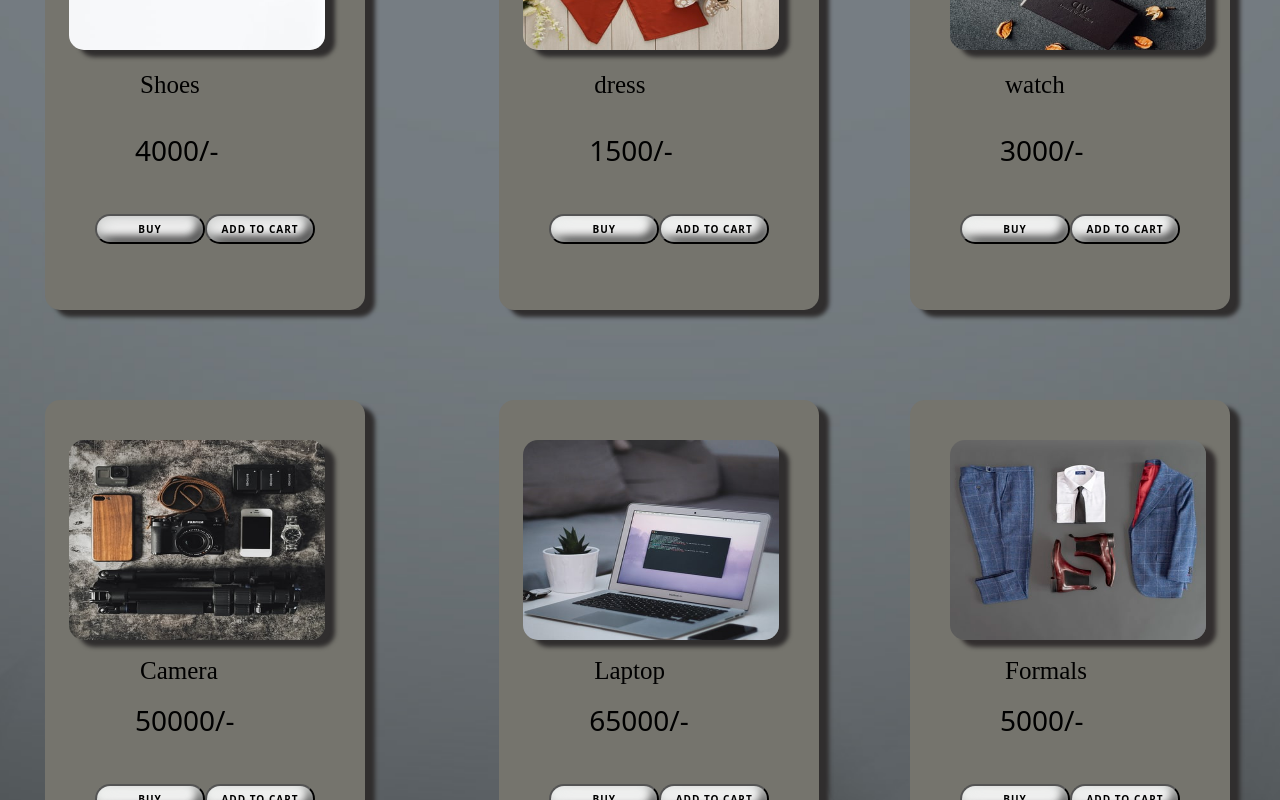
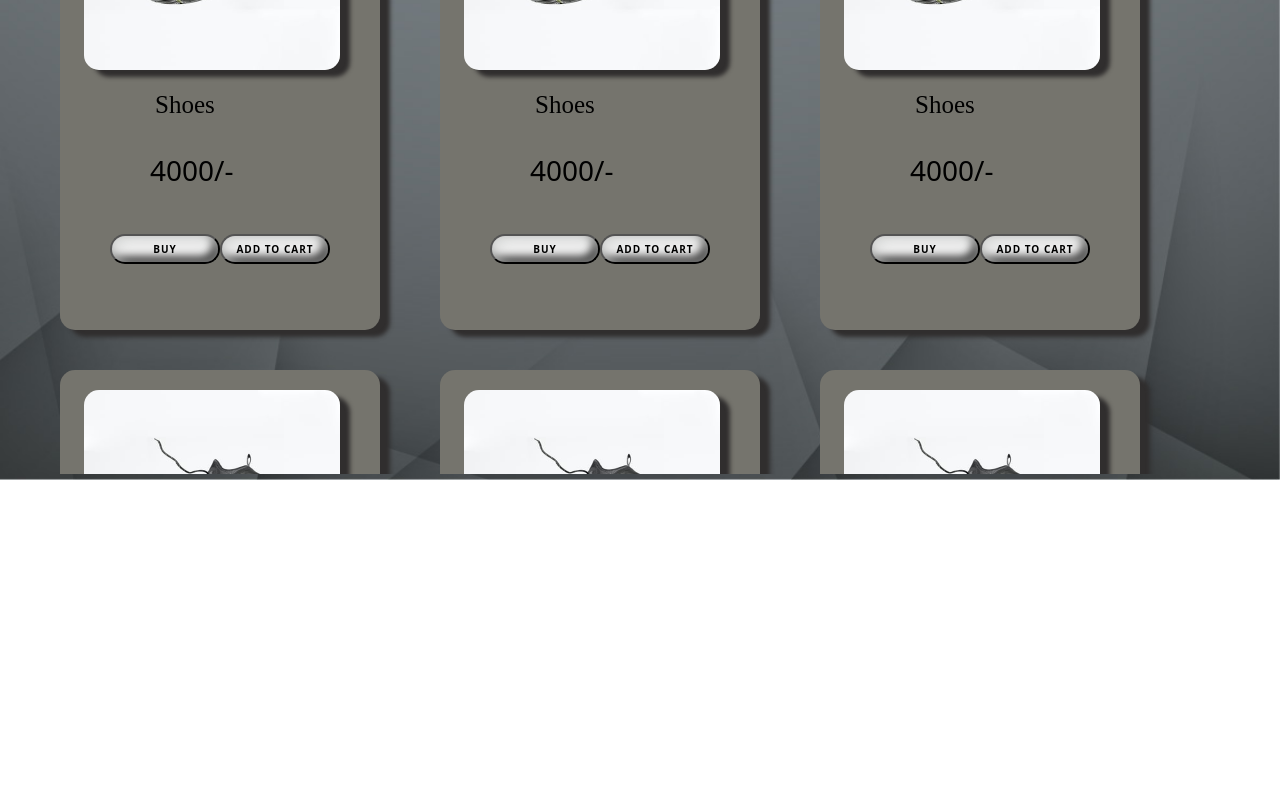
Before and after one commit to shithins/e-commerce-app, a React (Create React App) app: page /products in a window 1280 px wide. Shown: the part 320-1120 px from the top of the page. After the commit the page ends 800 px from the top, so only its background shows below. Built offline with nearby package versions, Linux system fonts and the light colour scheme.

Commit message:
design modifications

```diff
--- a/src/components/cartpage/cartpage.js
+++ b/src/components/cartpage/cartpage.js
@@ -9,6 +9,7 @@ const Cartpage = () => {
         <div className="cart-main">
             <h2>MY CART</h2>
             <button>Buy Cart</button>
+            <div className="cart-card-main">
             <div className="cart-box1">
                 <img src={cartimg1} alt="pro"/>
                 <h1>750/-</h1>
@@ -37,7 +38,7 @@ const Cartpage = () => {
                 <button onClick={ () => history.push("/checkout")}>Buy Now</button>
                 </div>
             </div>
-            <div className="cart-box2">
+            <div className="cart-box1">
                 <img src={cartimg1} alt="pro"/>
                 <h1>750/-</h1>
                 <h2>Hoodies</h2>
@@ -62,10 +63,13 @@ const Cartpage = () => {
                     </select>
                 </div>
                 <div className="cart-buynow">
-                <button>Buy Now</button>
+                <button onClick={ () => history.push("/checkout")}>Buy Now</button>
                 </div>
             </div>
+            </div>
+
         </div>
+
     )
 }
 
--- a/src/components/producthome/producthome.css
+++ b/src/components/producthome/producthome.css
@@ -1,5 +1,5 @@
 .product-main{
-    height: 150vh;
+    height: 85vh;
     width: 100%;
     background:url('../../images/grey-bg.jpg');
     position: relative;
@@ -12,13 +12,28 @@
 
 /*main div*/
 
+.pro-card-main{
+    position: absolute;
+    top: 10px;
+    height: 83vh;
+    width: 100%;
+    background-color:transparent;
+    overflow: scroll;
+    display: flex;
+    flex-wrap: wrap;
+}
+
+.pro-card-main::-webkit-scrollbar {
+    display: none;
+  }
+
 
 .product-card-1{
-    position: absolute;
+    position: relative;
     height: 60vh;
     width: 25vw;
-    left: 45px;
-    top: 30px;
+    margin-top: 40px;
+    margin-left: 60px;
     background-color: rgb(117, 116, 109);
     align-items: center;
     text-align: center ;
@@ -26,71 +41,7 @@
     border-radius: 15px;
     box-shadow: 10px 7px 4px rgb(48, 46, 46);
 }
-.product-card-2{
-    position: absolute;
-    height: 60vh;
-    width: 25vw;
-    left:39%;
-    top: 30px;
-    background-color: rgb(117, 116, 109);
-    align-items: center;
-    text-align: center ;
-    color: black;
-    border-radius: 15px;
-    box-shadow: 10px 7px 4px rgb(48, 46, 46);
-}
-.product-card-3{
-    position: absolute;
-    height: 60vh;
-    width: 25vw;
-    right: 50px;
-    top: 30px;
-    background-color:rgb(117, 116, 109);
-    align-items: center;
-    text-align: center ;
-    color: black;
-    border-radius: 15px;
-    box-shadow: 10px 7px 4px rgb(48, 46, 46);
-}
-.product-card-4{
-    position: absolute;
-    height: 60vh;
-    width: 25vw;
-    left: 45px;
-    bottom: 15vh;
-    background-color:rgb(117, 116, 109);
-    align-items: center;
-    text-align: center ;
-    color: black;
-    border-radius: 15px;
-    box-shadow: 10px 7px 4px rgb(48, 46, 46);
-}
-.product-card-5{
-    position: absolute;
-    height: 60vh;
-    width: 25vw;
-    left: 39%;
-    bottom: 15vh;
-    background-color: rgb(117, 116, 109);
-    align-items: center;
-    text-align: center ;
-    color: black;
-    border-radius: 15px;
-    box-shadow: 10px 7px 4px rgb(48, 46, 46);
-}
-.product-card-6{
-    position: absolute;
-    height: 60vh;
-    width: 25vw;
-    right: 50px;
-    bottom: 15vh;
-    background-color:rgb(117, 116, 109);
-    align-items: center;
-    text-align: center ;
-    color: black;
-    border-radius: 15px;
-    box-shadow: 10px 7px 4px rgb(48, 46, 46);
-}
+
 
 /*images */
 
@@ -105,51 +56,7 @@
     border-radius: 15px;
     box-shadow: 10px 7px 4px rgb(48, 46, 46);
 }
-.product-card-2>img{
-    position: absolute;
-    height: 25vh;
-    width: 20vw;
-    left:24px;
-    top: 20px;
-    border-radius: 15px;
-    box-shadow: 10px 7px 4px rgb(48, 46, 46);
-}
-.product-card-3>img{
-    position: absolute;
-    height: 25vh;
-    width: 20vw;
-    right: 24px;
-    top: 20px;
-    border-radius: 15px;
-    box-shadow: 10px 7px 4px rgb(48, 46, 46);
-}
-.product-card-4>img{
-    position: absolute;
-    height: 25vh;
-    width: 20vw;
-    bottom: 30vh;
-    left: 24px;
-    border-radius: 15px;
-    box-shadow: 10px 7px 4px rgb(48, 46, 46);
-}
-.product-card-5>img{
-    position: absolute;
-    height: 25vh;
-    width: 20vw;
-    bottom: 30vh;
-    left: 24px;
-    border-radius: 15px;
-    box-shadow: 10px 7px 4px rgb(48, 46, 46);
-}
-.product-card-6>img{
-    position: absolute;
-    height: 25vh;
-    width: 20vw;
-    bottom: 30vh;
-    right: 24px;
-    border-radius: 15px;
-    box-shadow: 10px 7px 4px rgb(51, 47, 47);
-}
+
 
 /*names */
 
@@ -160,43 +67,6 @@
     left: 95px;
     font-size: 25px;
     font-family: 'Times New Roman';
-
-
-}.product-card-2>h2{
-    position: absolute;
-    top: 30vh;
-    left: 95px;
-    font-size: 25px;
-    font-family: 'Times New Roman';
-
-}.product-card-3>h2{
-    position: absolute;
-    top: 30vh;
-    left: 95px;
-    font-size: 25px;
-    font-family: 'Times New Roman';
-
-}.product-card-4>h2{
-    position: absolute;
-    top: 32vh;
-    left: 95px;
-    font-size: 25px;
-    font-family: 'Times New Roman';
-
-}.product-card-5>h2{
-    position: absolute;
-    top: 32vh;
-    left: 95px;
-    font-size: 25px;
-    font-family: 'Times New Roman';
-
-}.product-card-6>h2{
-    position: absolute;
-    top: 32vh;
-    left: 95px;
-    font-size: 25px;
-    font-family: 'Times New Roman';
-
 }
 
  /*rate */
@@ -206,32 +76,7 @@
     top: 38vh;
     left: 90px;
 }
-.product-card-2>h3{
-    position: absolute;
-    top: 38vh;
-    left: 90px;
-}
-.product-card-3>h3{
-    position: absolute;
-    top: 38vh;
-    left: 90px;
-}
 
-.product-card-4>h3{
-    position: absolute;
-    top: 38vh;
-    left: 90px;
-}
-.product-card-5>h3{
-    position: absolute;
-    top: 38vh;
-    left: 90px;
-}
-.product-card-6>h3{
-    position: absolute;
-    top: 38vh;
-    left: 90px;
-}
 
 /* BUTTONS */
 
@@ -240,83 +85,6 @@
       width: 110px;
       border-radius: 20px;
       box-shadow: inset 2px 2px 15px #cfd1d0,
-      inset -5px -5px 8px rgb(14, 13, 13);
-      font-size: 10px;
-      font-weight: bold;
-      padding: 5px ;
-
-      margin-left: 0px;
-      margin-top: 48vh;
-      letter-spacing: 1px;
-      text-transform: uppercase;
-      cursor: pointer;
-      transition: transform 80ms ease-in;
-}
-.product-card-2>button{
-    height: 30px;
-      width: 110px;
-      border-radius: 20px;
-      box-shadow: inset 2px 2px 15px #ebeeec,
-      inset -5px -5px 8px rgb(14, 13, 13);
-      font-size: 10px;
-      font-weight: bold;
-      padding: 5px ;
-      margin-left: 0px;
-      margin-top: 48vh;
-      letter-spacing: 1px;
-      text-transform: uppercase;
-      cursor: pointer;
-      transition: transform 80ms ease-in;
-}.product-card-3>button{
-    height: 30px;
-      width: 110px;
-      border-radius: 20px;
-      box-shadow: inset 2px 2px 15px #ebeeec,
-      inset -5px -5px 8px rgb(14, 13, 13);
-      font-size: 10px;
-      font-weight: bold;
-      padding: 5px ;
-      margin-left: 0px;
-      margin-top: 48vh;
-      letter-spacing: 1px;
-      text-transform: uppercase;
-      cursor: pointer;
-      transition: transform 80ms ease-in;
-}.product-card-4>button{
-    height: 30px;
-      width: 110px;
-      border-radius: 20px;
-      box-shadow: inset 2px 2px 15px #ebeeec,
-      inset -5px -5px 8px rgb(14, 13, 13);
-      font-size: 10px;
-      font-weight: bold;
-      padding: 5px ;
-      margin-left: 0px;
-      margin-top: 48vh;
-      letter-spacing: 1px;
-      text-transform: uppercase;
-      cursor: pointer;
-      transition: transform 80ms ease-in;
-}.product-card-5>button{
-    height: 30px;
-      width: 110px;
-      border-radius: 20px;
-      box-shadow: inset 2px 2px 15px #ebeeec,
-      inset -5px -5px 8px rgb(14, 13, 13);
-      font-size: 10px;
-      font-weight: bold;
-      padding: 5px ;
-      margin-left: 0px;
-      margin-top: 48vh;
-      letter-spacing: 1px;
-      text-transform: uppercase;
-      cursor: pointer;
-      transition: transform 80ms ease-in;
-}.product-card-6>button{
-    height: 30px;
-      width: 110px;
-      border-radius: 20px;
-      box-shadow: inset 2px 2px 15px #ebeeec,
       inset -5px -5px 8px rgb(14, 13, 13);
       font-size: 10px;
       font-weight: bold;
@@ -330,6 +98,7 @@
 }
 
 
+
 /* buttons hover*/
 
 
@@ -337,26 +106,7 @@
     transition: all 1s;
     box-shadow: 15px 10px 30px rgba(235, 229, 229, 0.808);
 }
-.product-card-2>button:hover{
-    transition: all 1s;
-    box-shadow: 15px 10px 30px rgba(230, 227, 227, 0.808);
-}
-.product-card-3>button:hover{
-    transition: all 1s;
-    box-shadow: 15px 10px 30px rgba(209, 201, 201, 0.808);
-}
-.product-card-4>button:hover{
-    transition: all 1s;
-    box-shadow: 15px 10px 30px rgba(241, 241, 241, 0.808);
-}
-.product-card-5>button:hover{
-    transition: all 1s;
-    box-shadow: 15px 10px 30px rgba(243, 239, 239, 0.808);
-}
-.product-card-6>button:hover{
-    transition: all 1s;
-    box-shadow: 15px 10px 30px rgba(230, 224, 224, 0.808);
-}
+
 
 /* images hover*/
 
@@ -364,24 +114,3 @@
     transform: scale(1.1);
     transition: all 1s;
 }
-
-.product-card-2>img:hover{
-    transform: scale(1.1);
-    transition: all 1s;
-}
-.product-card-3>img:hover{
-    transform: scale(1.1);
-    transition: all 1s;
-}
-.product-card-4>img:hover{
-    transform: scale(1.1);
-    transition: all 1s;
-}
-.product-card-5>img:hover{
-    transform: scale(1.1);
-    transition: all 1s;
-}
-.product-card-6>img:hover{
-    transform: scale(1.1);
-    transition: all 1s;
-}
--- a/src/components/producthome/producthome.js
+++ b/src/components/producthome/producthome.js
@@ -2,15 +2,13 @@ import React from 'react';
 import './producthome.css'
 //import CarouselContainer from '../carousel/carousel';
 import sampleproduct1 from '../../images/product1.jpeg';
-import sampleproduct2 from '../../images/product2.jpeg';
-import sampleproduct3 from '../../images/product3.jpeg';
-import sampleproduct4 from '../../images/product4.jpeg';
-import sampleproduct5 from '../../images/product5.jpeg';
-import sampleproduct6 from '../../images/product6.jpeg';
+
 
 const Productpage = () => {
     return(
         <div className="product-main">
+
+            <div className="pro-card-main">
             <div className="product-card-1">
                 <img src={sampleproduct1} />
                 <h2>Shoes</h2>
@@ -18,42 +16,43 @@ const Productpage = () => {
                 <button>BUY</button>
                 <button>ADD TO CART</button>
             </div>
-            <div className="product-card-2">
-                <img src={sampleproduct2} />
-                <h2>dress</h2>
-                <h3>1500/-</h3>
-                <button>BUY</button>
-                <button>ADD TO CART</button>
-
-            </div>
-            <div className="product-card-3">
-                <img src={sampleproduct3} />
-                <h2>watch</h2>
-                <h3>3000/-</h3>
+            <div className="product-card-1">
+                <img src={sampleproduct1} />
+                <h2>Shoes</h2>
+                <h3>4000/-</h3>
                 <button>BUY</button>
                 <button>ADD TO CART</button>
             </div>
-            <div className="product-card-4">
-                <img src={sampleproduct4} />
-                <h2>Camera</h2>
-                <h3>50000/-</h3>
+            <div className="product-card-1">
+                <img src={sampleproduct1} />
+                <h2>Shoes</h2>
+                <h3>4000/-</h3>
                 <button>BUY</button>
                 <button>ADD TO CART</button>
             </div>
-            <div className="product-card-5">
-                <img src={sampleproduct5} />
-                <h2>Laptop</h2>
-                <h3>65000/-</h3>
+            <div className="product-card-1">
+                <img src={sampleproduct1} />
+                <h2>Shoes</h2>
+                <h3>4000/-</h3>
                 <button>BUY</button>
                 <button>ADD TO CART</button>
             </div>
-            <div className="product-card-6">
-                <img src={sampleproduct6} />
-                <h2>Formals</h2>
-                <h3>5000/-</h3>
+            <div className="product-card-1">
+                <img src={sampleproduct1} />
+                <h2>Shoes</h2>
+                <h3>4000/-</h3>
                 <button>BUY</button>
                 <button>ADD TO CART</button>
             </div>
+            <div className="product-card-1">
+                <img src={sampleproduct1} />
+                <h2>Shoes</h2>
+                <h3>4000/-</h3>
+                <button>BUY</button>
+                <button>ADD TO CART</button>
+            </div>
+            </div>
+
         </div>
     )
 }
```
Also changed, not shown: src/components/cartpage/cartpage.css (+19 -87 lines), src/components/loginpage/userlogin.css (line endings or trailing spaces).
